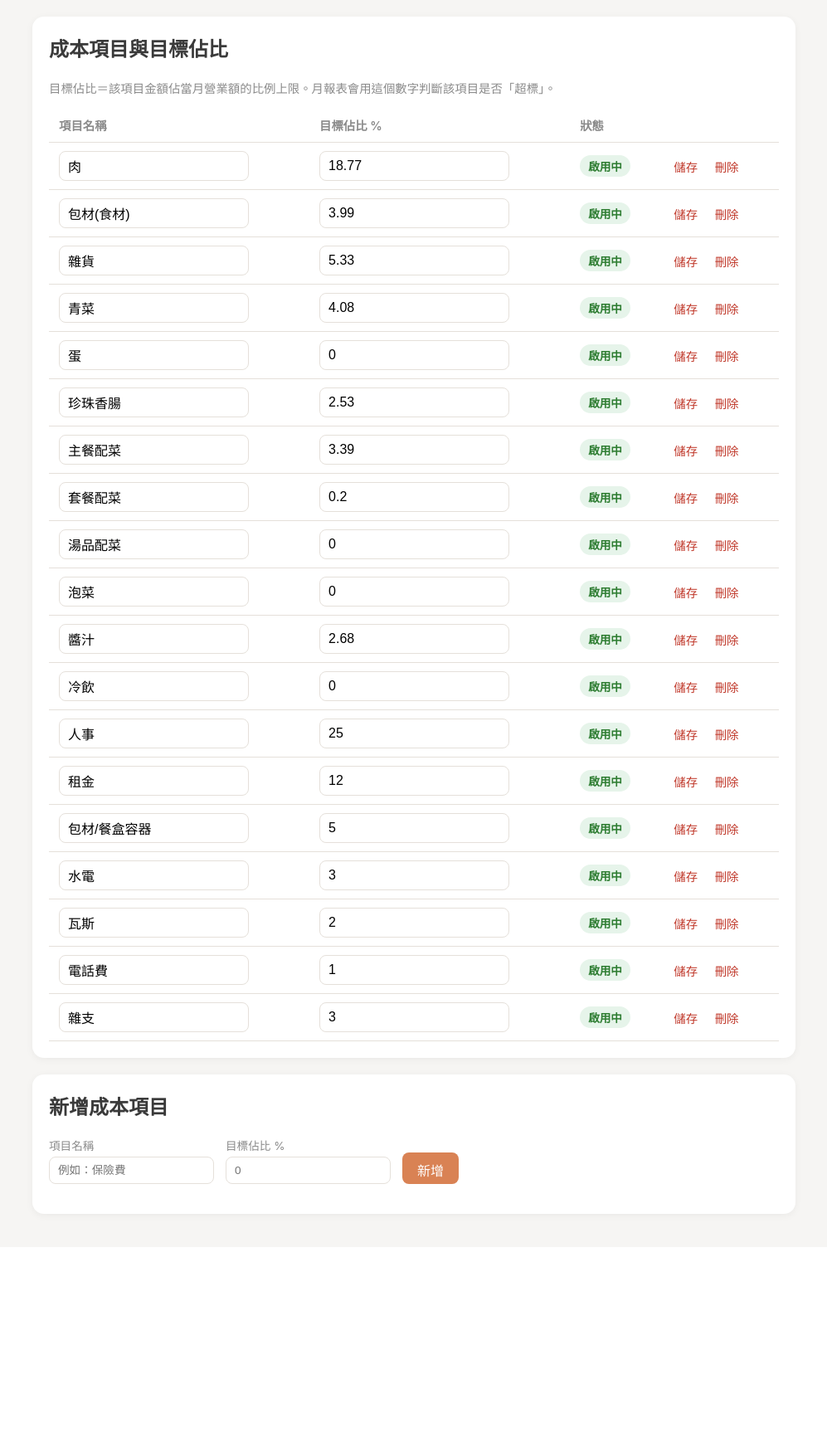
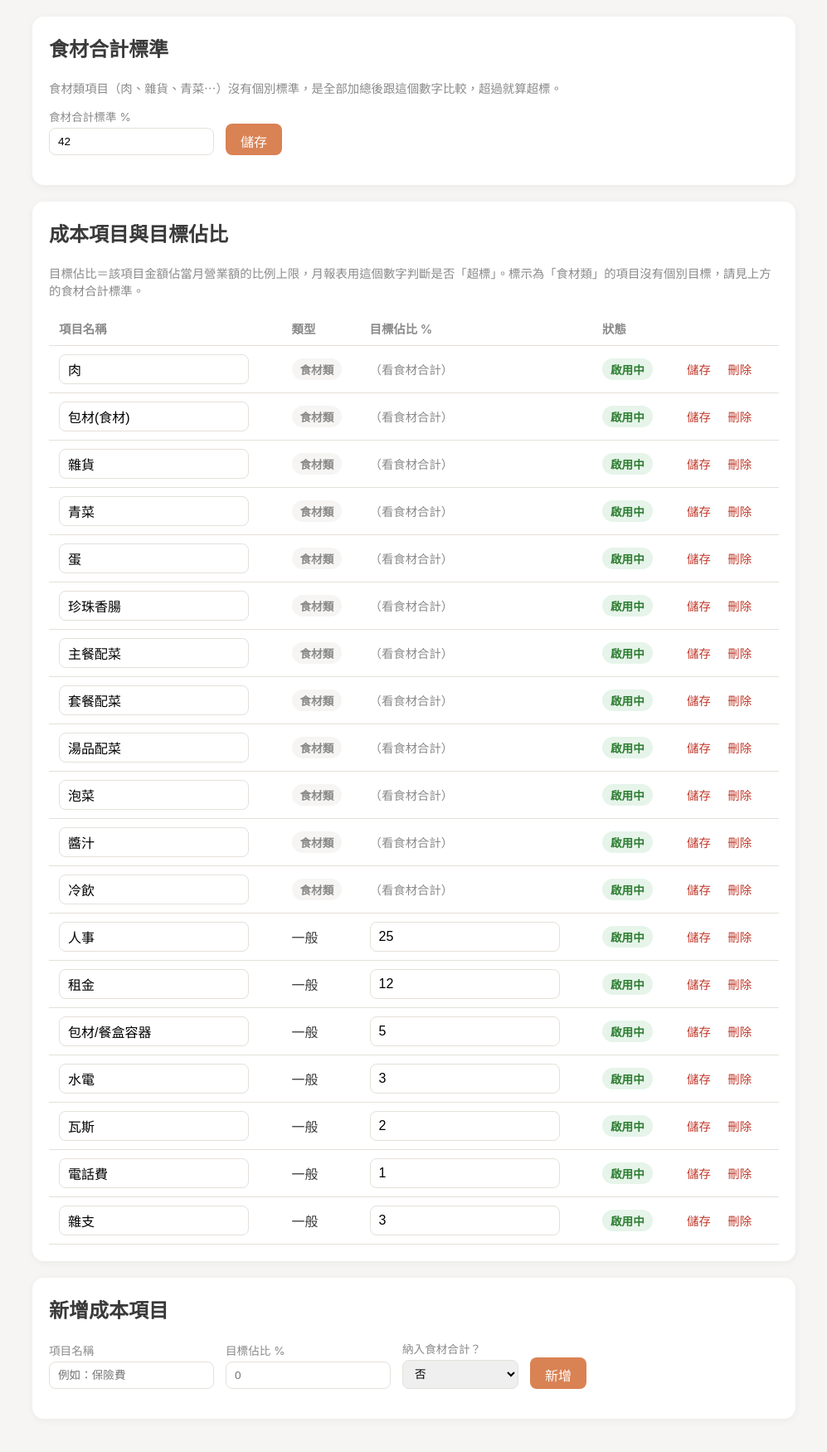
Before and after one commit to woo1027/Test, a Flask app: page /settings in a window 1280 px wide. Shown: the part 54-1804 px from the top of the page at 83% size, without its empty margins (141-1138 px from the left). Before the commit the page ends 1526 px from the top, so only its background shows below. Run offline with Flask 3, Linux system fonts and the light colour scheme; data comes from the database, SQL or seed files in the repository.

Commit message:
Judge food costs by group total, not per-item targets
The shop tracks food sub-categories (肉/雜貨/青菜/...) without an
individual standard for each; only their combined total against a
single 42% standard matters. Add an is_food_group flag on categories
and a food_group_target setting, compute the group's combined amount/
percent in the monthly report, and flag overspend at the group level
instead of per item. The settings page can now mark any category
(including new ones) as part of the food group and edit the shared
42% standard.

Co-Authored-By: Claude Sonnet 5 <noreply@anthropic.com>
Claude-Session: https://claude.ai/code/session_011coZe3d7n2MZgn3c2i7PDH

```diff
--- a/app.py
+++ b/app.py
@@ -9,21 +9,23 @@ app = Flask(__name__)
 DB_PATH = os.path.join(os.path.dirname(os.path.abspath(__file__)), "bento.db")
 
 # 食材成本細項（取代單一的「食材」，對照店裡的成本表分類）
-# (name, target_percent) -- 佔比抓自113年11月成本表，部分項目手寫不易辨識，先設為 0，請至設定頁確認/修正
-FOOD_SUBCATEGORIES = [
-    ("肉", 18.77),
-    ("包材(食材)", 3.99),
-    ("雜貨", 5.33),
-    ("青菜", 4.08),
-    ("蛋", 0),
-    ("珍珠香腸", 2.53),
-    ("主餐配菜", 3.39),
-    ("套餐配菜", 0.20),
-    ("湯品配菜", 0),
-    ("泡菜", 0),
-    ("醬汁", 2.68),
-    ("冷飲", 0),
+# 這些項目本身沒有個別標準佔比，是全部加總後跟 FOOD_GROUP_TARGET_PERCENT 比較
+FOOD_SUBCATEGORY_NAMES = [
+    "肉",
+    "包材(食材)",
+    "雜貨",
+    "青菜",
+    "蛋",
+    "珍珠香腸",
+    "主餐配菜",
+    "套餐配菜",
+    "湯品配菜",
+    "泡菜",
+    "醬汁",
+    "冷飲",
 ]
+
+FOOD_GROUP_TARGET_PERCENT = 42  # 所有食材項目加總，不可超過這個佔比
 
 # (name, target_percent, is_payroll_category)
 OTHER_CATEGORIES = [
@@ -37,9 +39,9 @@ OTHER_CATEGORIES = [
 ]
 
 DEFAULT_CATEGORIES = [
-    (name, target, i + 1, 0) for i, (name, target) in enumerate(FOOD_SUBCATEGORIES)
+    (name, 0, i + 1, 0, 1) for i, name in enumerate(FOOD_SUBCATEGORY_NAMES)
 ] + [
-    (name, target, len(FOOD_SUBCATEGORIES) + i + 1, is_payroll)
+    (name, target, len(FOOD_SUBCATEGORY_NAMES) + i + 1, is_payroll, 0)
     for i, (name, target, is_payroll) in enumerate(OTHER_CATEGORIES)
 ]
 
@@ -90,13 +92,24 @@ def _migrate_food_subcategories(conn):
 
     existing_names = {row[0] for row in conn.execute("SELECT name FROM categories")}
     next_order = conn.execute("SELECT COALESCE(MAX(sort_order), 0) AS m FROM categories").fetchone()[0] + 1
-    for name, target in FOOD_SUBCATEGORIES:
+    for name in FOOD_SUBCATEGORY_NAMES:
         if name not in existing_names:
             conn.execute(
-                "INSERT INTO categories (name, target_percent, sort_order, is_payroll_category) VALUES (?, ?, ?, 0)",
-                (name, target, next_order),
+                "INSERT INTO categories (name, target_percent, sort_order, is_payroll_category, is_food_group) VALUES (?, 0, ?, 0, 1)",
+                (name, next_order),
             )
             next_order += 1
+
+    # 食材子項目沒有個別標準，只看加總；確保旗標與個別目標值一致
+    placeholders = ",".join("?" for _ in FOOD_SUBCATEGORY_NAMES)
+    conn.execute(
+        f"UPDATE categories SET is_food_group = 1, target_percent = 0 WHERE name IN ({placeholders})",
+        FOOD_SUBCATEGORY_NAMES,
+    )
+    conn.execute(
+        "INSERT OR IGNORE INTO app_settings (key, value) VALUES ('food_group_target', ?)",
+        (FOOD_GROUP_TARGET_PERCENT,),
+    )
 
 
 def init_db():
@@ -115,6 +128,16 @@ def init_db():
     )
     _ensure_column(conn, "categories", "is_payroll_category", "INTEGER NOT NULL DEFAULT 0")
     conn.execute("UPDATE categories SET is_payroll_category = 1 WHERE name = '人事' AND is_payroll_category = 0")
+    _ensure_column(conn, "categories", "is_food_group", "INTEGER NOT NULL DEFAULT 0")
+
+    conn.execute(
+        """
+        CREATE TABLE IF NOT EXISTS app_settings (
+            key TEXT PRIMARY KEY,
+            value REAL NOT NULL
+        )
+        """
+    )
 
     conn.execute(
         """
@@ -162,15 +185,14 @@ def init_db():
     )
     if first_time:
         conn.executemany(
-            "INSERT INTO categories (name, target_percent, sort_order, is_payroll_category) VALUES (?, ?, ?, ?)",
+            "INSERT INTO categories (name, target_percent, sort_order, is_payroll_category, is_food_group) VALUES (?, ?, ?, ?, ?)",
             DEFAULT_CATEGORIES,
         )
         conn.executemany(
             "INSERT INTO employees (name, employee_type, monthly_salary, hourly_rate) VALUES (?, ?, ?, ?)",
             DEFAULT_EMPLOYEES,
         )
-    else:
-        _migrate_food_subcategories(conn)
+    _migrate_food_subcategories(conn)
     conn.commit()
     conn.close()
 
@@ -225,10 +247,11 @@ def create_category():
     data = request.get_json(force=True) or {}
     name = (data.get("name") or "").strip()
     target_percent = data.get("target_percent", 0)
+    is_food_group = 1 if data.get("is_food_group") else 0
     if not name:
         return jsonify({"error": "項目名稱為必填"}), 400
     try:
-        target_percent = float(target_percent)
+        target_percent = 0 if is_food_group else float(target_percent)
     except (TypeError, ValueError):
         return jsonify({"error": "目標佔比必須為數字"}), 400
 
@@ -236,13 +259,13 @@ def create_category():
     max_order = db.execute("SELECT COALESCE(MAX(sort_order), 0) AS m FROM categories").fetchone()["m"]
     try:
         cur = db.execute(
-            "INSERT INTO categories (name, target_percent, sort_order) VALUES (?, ?, ?)",
-            (name, target_percent, max_order + 1),
+            "INSERT INTO categories (name, target_percent, sort_order, is_food_group) VALUES (?, ?, ?, ?)",
+            (name, target_percent, max_order + 1, is_food_group),
         )
         db.commit()
     except sqlite3.IntegrityError:
         return jsonify({"error": "此項目名稱已存在"}), 400
-    return jsonify({"id": cur.lastrowid, "name": name, "target_percent": target_percent})
+    return jsonify({"id": cur.lastrowid, "name": name, "target_percent": target_percent, "is_food_group": is_food_group})
 
 
 @app.route("/api/categories/<int:cat_id>", methods=["PUT"])
@@ -254,17 +277,18 @@ def update_category(cat_id):
         return jsonify({"error": "找不到此項目"}), 404
 
     name = data.get("name", row["name"]).strip()
+    is_food_group = 1 if data.get("is_food_group", row["is_food_group"]) else 0
     target_percent = data.get("target_percent", row["target_percent"])
     is_active = data.get("is_active", row["is_active"])
     try:
-        target_percent = float(target_percent)
+        target_percent = 0 if is_food_group else float(target_percent)
     except (TypeError, ValueError):
         return jsonify({"error": "目標佔比必須為數字"}), 400
 
     try:
         db.execute(
-            "UPDATE categories SET name = ?, target_percent = ?, is_active = ? WHERE id = ?",
-            (name, target_percent, 1 if is_active else 0, cat_id),
+            "UPDATE categories SET name = ?, target_percent = ?, is_active = ?, is_food_group = ? WHERE id = ?",
+            (name, target_percent, 1 if is_active else 0, is_food_group, cat_id),
         )
         db.commit()
     except sqlite3.IntegrityError:
@@ -620,8 +644,14 @@ def monthly_report():
         for r in hourly_rows:
             payroll_total += (r["hourly_rate"] or 0) * r["total_hours"]
 
+    food_group_target_row = db.execute(
+        "SELECT value FROM app_settings WHERE key = 'food_group_target'"
+    ).fetchone()
+    food_group_target = food_group_target_row["value"] if food_group_target_row else FOOD_GROUP_TARGET_PERCENT
+
     cost_breakdown = []
     total_cost = 0
+    food_group_amount = 0
     for c in categories:
         if c["is_payroll_category"]:
             amount = payroll_total or 0
@@ -629,16 +659,29 @@ def monthly_report():
             amount = cost_by_category.get(c["id"], 0) or 0
         total_cost += amount
         percent = (amount / revenue * 100) if revenue > 0 else 0
+        is_food_group = bool(c["is_food_group"])
+        if is_food_group:
+            food_group_amount += amount
         cost_breakdown.append(
             {
                 "category_id": c["id"],
                 "name": c["name"],
                 "amount": amount,
                 "percent": round(percent, 2),
-                "target_percent": c["target_percent"],
-                "exceeded": percent > c["target_percent"],
+                "is_food_group": is_food_group,
+                # 食材子項目沒有個別標準，只看全部加總是否超過 food_group 的標準
+                "target_percent": None if is_food_group else c["target_percent"],
+                "exceeded": False if is_food_group else percent > c["target_percent"],
             }
         )
+
+    food_group_percent = (food_group_amount / revenue * 100) if revenue > 0 else 0
+    food_group = {
+        "amount": food_group_amount,
+        "percent": round(food_group_percent, 2),
+        "target_percent": food_group_target,
+        "exceeded": food_group_percent > food_group_target,
+    }
 
     profit = revenue - total_cost
     profit_margin = (profit / revenue * 100) if revenue > 0 else 0
@@ -669,9 +712,40 @@ def monthly_report():
             "profit": profit,
             "profit_margin": round(profit_margin, 2),
             "cost_breakdown": cost_breakdown,
+            "food_group": food_group,
             "daily": daily,
         }
     )
+
+
+# ---------- API: settings ----------
+
+@app.route("/api/settings/food_group_target", methods=["GET"])
+def get_food_group_target():
+    db = get_db()
+    row = db.execute("SELECT value FROM app_settings WHERE key = 'food_group_target'").fetchone()
+    return jsonify({"target_percent": row["value"] if row else FOOD_GROUP_TARGET_PERCENT})
+
+
+@app.route("/api/settings/food_group_target", methods=["PUT"])
+def update_food_group_target():
+    data = request.get_json(force=True) or {}
+    target = data.get("target_percent")
+    try:
+        target = float(target)
+    except (TypeError, ValueError):
+        return jsonify({"error": "標準佔比必須為數字"}), 400
+
+    db = get_db()
+    db.execute(
+        """
+        INSERT INTO app_settings (key, value) VALUES ('food_group_target', ?)
+        ON CONFLICT(key) DO UPDATE SET value = excluded.value
+        """,
+        (target,),
+    )
+    db.commit()
+    return jsonify({"message": "更新成功", "target_percent": target})
 
 
 init_db()
--- a/static/app.js
+++ b/static/app.js
@@ -173,6 +173,7 @@ let dailyChartInstance = null;
 function initReportPage() {
   const monthInput = document.getElementById("report-month");
   const summaryGrid = document.getElementById("summary-grid");
+  const foodGroupSummary = document.getElementById("food-group-summary");
   const breakdownList = document.getElementById("cost-breakdown-list");
 
   async function loadReport() {
@@ -185,9 +186,34 @@ function initReportPage() {
       <div class="summary-item"><div class="label">利潤率</div><div class="value">${data.profit_margin}%</div></div>
     `;
 
+    const fg = data.food_group;
+    foodGroupSummary.innerHTML = `
+      <div class="summary-item"><div class="label">食材合計金額</div><div class="value">${fmt(fg.amount)}</div></div>
+      <div class="summary-item"><div class="label">食材合計佔比</div><div class="value">${fg.percent}%</div></div>
+      <div class="summary-item"><div class="label">合計標準</div><div class="value">${fg.target_percent}%</div></div>
+      <div class="summary-item">
+        <div class="label">狀態</div>
+        <div class="value">${
+          fg.exceeded
+            ? '<span class="badge badge-warn">超過標準</span>'
+            : '<span class="badge badge-ok">正常</span>'
+        }</div>
+      </div>
+    `;
+
     breakdownList.innerHTML = data.cost_breakdown
-      .map(
-        (c) => `
+      .map((c) => {
+        if (c.is_food_group) {
+          return `
+        <tr>
+          <td>${c.name}</td>
+          <td>${fmt(c.amount)}</td>
+          <td>${c.percent}%</td>
+          <td>—</td>
+          <td><span class="badge badge-neutral">食材類（看合計）</span></td>
+        </tr>`;
+        }
+        return `
         <tr class="${c.exceeded ? "row-exceeded" : ""}">
           <td>${c.name}</td>
           <td>${fmt(c.amount)}</td>
@@ -198,8 +224,8 @@ function initReportPage() {
               ? '<span class="badge badge-warn">超過目標</span>'
               : '<span class="badge badge-ok">正常</span>'
           }</td>
-        </tr>`
-      )
+        </tr>`;
+      })
       .join("");
 
     const ctx = document.getElementById("daily-chart");
@@ -229,32 +255,55 @@ function initReportPage() {
 
 function initSettingsPage() {
   const list = document.getElementById("category-list");
+  const foodGroupTargetInput = document.getElementById("food-group-target");
+
+  async function loadFoodGroupTarget() {
+    const data = await apiGet("/api/settings/food_group_target");
+    foodGroupTargetInput.value = data.target_percent;
+  }
+
+  document.getElementById("save-food-group-target-btn").addEventListener("click", async () => {
+    try {
+      await apiSend("/api/settings/food_group_target", "PUT", {
+        target_percent: foodGroupTargetInput.value,
+      });
+      alert("已儲存");
+    } catch (e) {
+      alert(e.message);
+    }
+  });
 
   async function loadCategories() {
     const cats = await apiGet("/api/categories?active=0");
     list.innerHTML = cats
-      .map(
-        (c) => `
-        <tr data-id="${c.id}">
+      .map((c) => {
+        const targetCell = c.is_food_group
+          ? '<span class="hint">（看食材合計）</span>'
+          : `<input type="number" class="cat-target" value="${c.target_percent}" min="0" step="0.1" style="min-width:80px" ${c.is_active ? "" : "disabled"} />`;
+        return `
+        <tr data-id="${c.id}" data-is-food-group="${c.is_food_group ? 1 : 0}">
           <td><input type="text" class="cat-name" value="${c.name}" ${c.is_active ? "" : "disabled"} /></td>
-          <td><input type="number" class="cat-target" value="${c.target_percent}" min="0" step="0.1" style="min-width:80px" ${c.is_active ? "" : "disabled"} /></td>
+          <td>${c.is_food_group ? '<span class="badge badge-neutral">食材類</span>' : "一般"}</td>
+          <td>${targetCell}</td>
           <td>${c.is_active ? '<span class="badge badge-ok">啟用中</span>' : '<span class="badge badge-warn">已停用</span>'}</td>
           <td>
             <button class="link-btn save-btn">儲存</button>
             <button class="link-btn del-btn">${c.is_active ? "刪除" : ""}</button>
           </td>
-        </tr>`
-      )
+        </tr>`;
+      })
       .join("");
 
     list.querySelectorAll("tr").forEach((tr) => {
       const id = tr.dataset.id;
       tr.querySelector(".save-btn").addEventListener("click", async () => {
         try {
-          await apiSend(`/api/categories/${id}`, "PUT", {
-            name: tr.querySelector(".cat-name").value,
-            target_percent: tr.querySelector(".cat-target").value,
-          });
+          const isFoodGroup = tr.dataset.isFoodGroup === "1";
+          const payload = { name: tr.querySelector(".cat-name").value };
+          if (!isFoodGroup) {
+            payload.target_percent = tr.querySelector(".cat-target").value;
+          }
+          await apiSend(`/api/categories/${id}`, "PUT", payload);
           loadCategories();
         } catch (e) {
           alert(e.message);
@@ -275,20 +324,23 @@ function initSettingsPage() {
   document.getElementById("add-cat-btn").addEventListener("click", async () => {
     const name = document.getElementById("new-cat-name").value.trim();
     const target = document.getElementById("new-cat-target").value || 0;
+    const isFoodGroup = document.getElementById("new-cat-food-group").value === "1";
     if (!name) {
       alert("請輸入項目名稱");
       return;
     }
     try {
-      await apiSend("/api/categories", "POST", { name, target_percent: target });
+      await apiSend("/api/categories", "POST", { name, target_percent: target, is_food_group: isFoodGroup });
       document.getElementById("new-cat-name").value = "";
       document.getElementById("new-cat-target").value = "";
+      document.getElementById("new-cat-food-group").value = "0";
       loadCategories();
     } catch (e) {
       alert(e.message);
     }
   });
 
+  loadFoodGroupTarget();
   loadCategories();
 }
 
--- a/static/style.css
+++ b/static/style.css
@@ -134,6 +134,7 @@ button.link-btn:hover { background: var(--danger-bg); }
 }
 .badge-ok { background: #e6f4ea; color: var(--ok); }
 .badge-warn { background: var(--danger-bg); color: var(--danger); }
+.badge-neutral { background: var(--bg); color: var(--muted); }
 
 .summary-grid {
   display: grid;
--- a/templates/settings.html
+++ b/templates/settings.html
@@ -19,11 +19,22 @@
 
 <main class="container">
   <section class="card">
+    <h2>食材合計標準</h2>
+    <p class="hint">食材類項目（肉、雜貨、青菜⋯）沒有個別標準，是全部加總後跟這個數字比較，超過就算超標。</p>
+    <div class="field-row">
+      <label>食材合計標準 %
+        <input type="number" id="food-group-target" min="0" step="0.1" style="min-width:100px" />
+      </label>
+      <button id="save-food-group-target-btn">儲存</button>
+    </div>
+  </section>
+
+  <section class="card">
     <h2>成本項目與目標佔比</h2>
-    <p class="hint">目標佔比＝該項目金額佔當月營業額的比例上限。月報表會用這個數字判斷該項目是否「超標」。</p>
+    <p class="hint">目標佔比＝該項目金額佔當月營業額的比例上限，月報表用這個數字判斷是否「超標」。標示為「食材類」的項目沒有個別目標，請見上方的食材合計標準。</p>
     <table class="data-table">
       <thead>
-        <tr><th>項目名稱</th><th>目標佔比 %</th><th>狀態</th><th></th></tr>
+        <tr><th>項目名稱</th><th>類型</th><th>目標佔比 %</th><th>狀態</th><th></th></tr>
       </thead>
       <tbody id="category-list"></tbody>
     </table>
@@ -38,6 +49,12 @@
       <label>目標佔比 %
         <input type="number" id="new-cat-target" min="0" step="0.1" placeholder="0" />
       </label>
+      <label>納入食材合計？
+        <select id="new-cat-food-group">
+          <option value="0">否</option>
+          <option value="1">是</option>
+        </select>
+      </label>
       <button id="add-cat-btn">新增</button>
     </div>
   </section>
```
Also changed, not shown: templates/report.html (+8 -1 lines).
